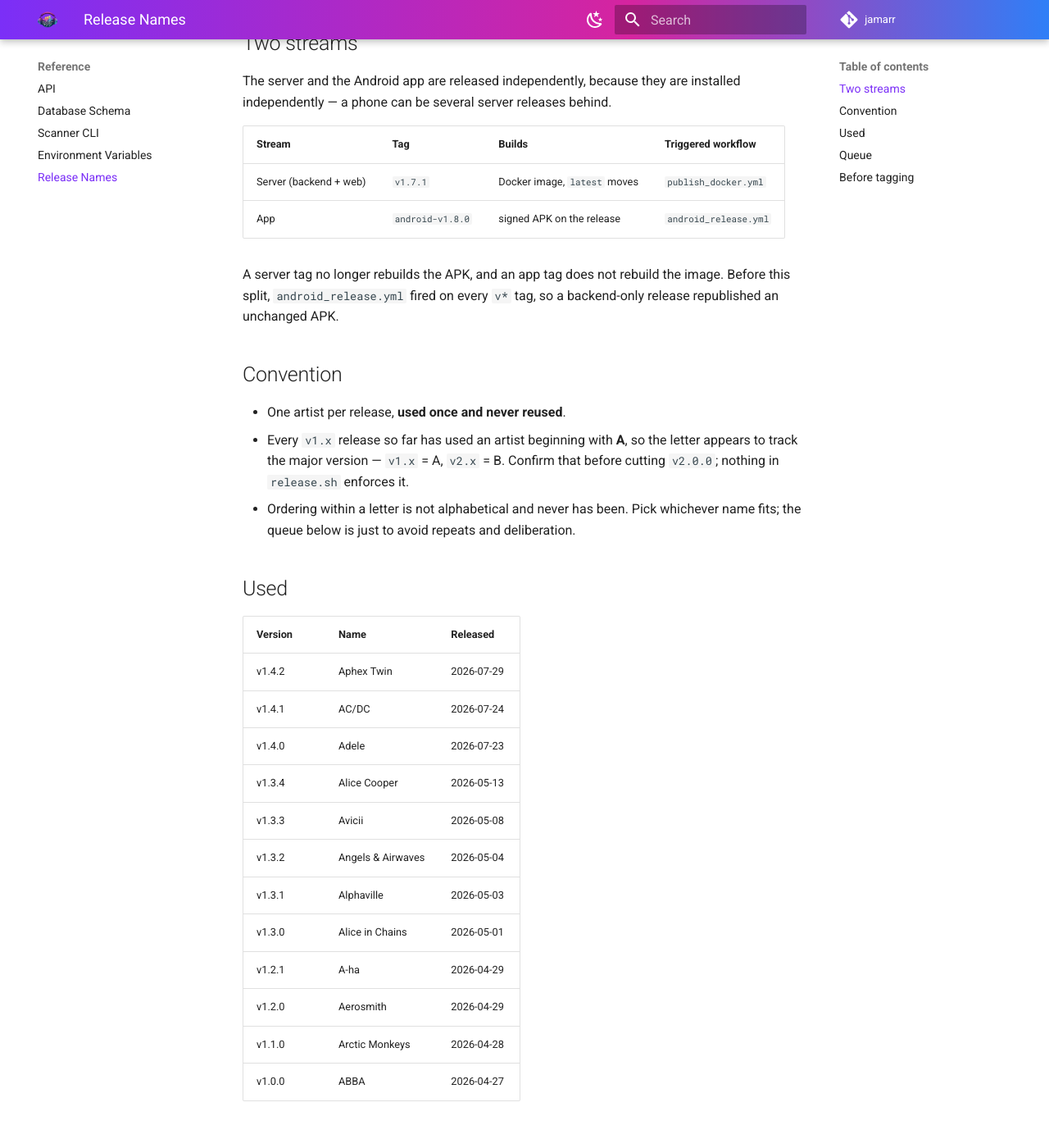
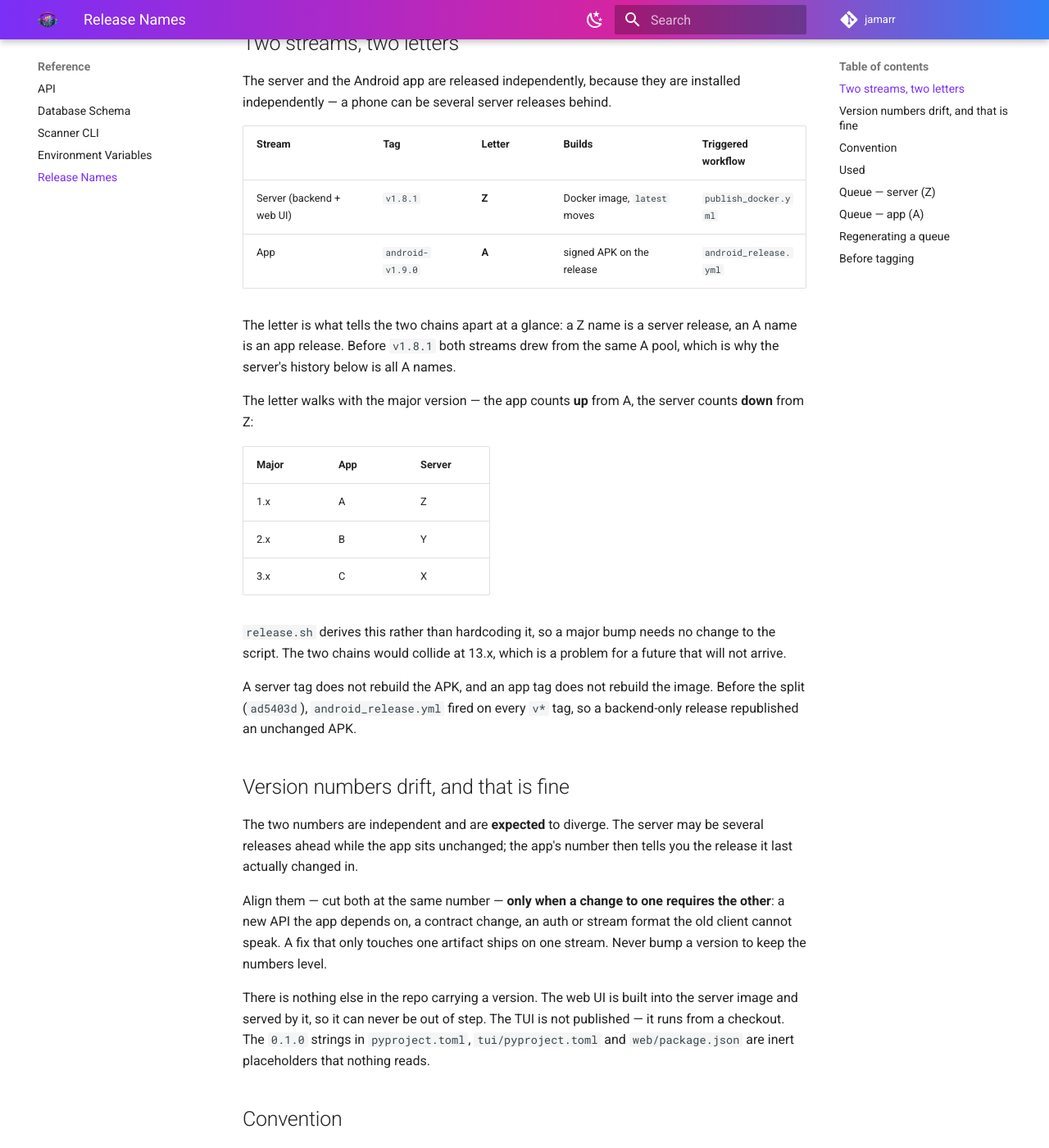
Before and after one commit to darious/jamarr, an MkDocs documentation site: the page built from docs/reference/release-names.md, in a window 1280 px wide and 1400 px high, scrolled down 426 px. Shown: the whole window at 82% size. Built offline with MkDocs 1.6.1 and Material for MkDocs 9.7.7, drawn with Linux system fonts in a browser that asks for light colours; comment, search, counter and statistics services are not loaded; some of the changed text lies outside the part shown.

Commit message:
docs(release): give each stream its own name chain
The codename convention predates the tag split, so both streams drew from
one pool of A artists and a name no longer said which artifact it belonged
to. Give the server chain Z artists and leave the app on A: the letter now
identifies the stream on sight, and release.sh rejects a name on the wrong
one rather than leaving it to memory.

Also state plainly what the two numbers mean, since that is what actually
caused the confusion: they drift on purpose, and are aligned only when a
change to one requires the other. Nothing else in the repo is versioned —
the web UI ships inside the server image and the TUI runs from a checkout.

The Used/Queue tables had not been maintained since v1.4.2, leaving four
shipped names (Tori Amos, Bryan Adams, Christina Aguilera, Alter Bridge)
sitting in the queue as if available. Reconciled against the published
releases and split into per-stream queues, with the Z counts pulled from
the prod library.

````diff
--- a/docs/reference/release-names.md
+++ b/docs/reference/release-names.md
@@ -4,41 +4,82 @@
 `release.sh` alongside the version:
 
 ```bash
-./release.sh v1.5.0 "Arcade Fire"           # server: Docker image
-./release.sh android-v1.8.0 "Tori Amos"     # app: signed APK
+./release.sh v1.8.1 "Hans Zimmer"           # server: Docker image
+./release.sh android-v1.9.0 "All Time Low"  # app: signed APK
 ```
 
 That produces the tag and a GitHub release titled `<tag> - <Name>`. Use
 `--dry-run` first to validate without pushing.
 
-## Two streams
+## Two streams, two letters
 
 The server and the Android app are released independently, because they are
 installed independently — a phone can be several server releases behind.
 
-| Stream | Tag | Builds | Triggered workflow |
-|---|---|---|---|
-| Server (backend + web) | `v1.7.1` | Docker image, `latest` moves | `publish_docker.yml` |
-| App | `android-v1.8.0` | signed APK on the release | `android_release.yml` |
+| Stream | Tag | Letter | Builds | Triggered workflow |
+|---|---|---|---|---|
+| Server (backend + web UI) | `v1.8.1` | **Z** | Docker image, `latest` moves | `publish_docker.yml` |
+| App | `android-v1.9.0` | **A** | signed APK on the release | `android_release.yml` |
 
-A server tag no longer rebuilds the APK, and an app tag does not rebuild the
-image. Before this split, `android_release.yml` fired on every `v*` tag, so a
-backend-only release republished an unchanged APK.
+The letter is what tells the two chains apart at a glance: a Z name is a server
+release, an A name is an app release. Before `v1.8.1` both streams drew from
+the same A pool, which is why the server's history below is all A names.
+
+The letter walks with the major version — the app counts **up** from A, the
+server counts **down** from Z:
+
+| Major | App | Server |
+|---|---|---|
+| 1.x | A | Z |
+| 2.x | B | Y |
+| 3.x | C | X |
+
+`release.sh` derives this rather than hardcoding it, so a major bump needs no
+change to the script. The two chains would collide at 13.x, which is a problem
+for a future that will not arrive.
+
+A server tag does not rebuild the APK, and an app tag does not rebuild the
+image. Before the split (`ad5403d`), `android_release.yml` fired on every `v*`
+tag, so a backend-only release republished an unchanged APK.
+
+## Version numbers drift, and that is fine
+
+The two numbers are independent and are **expected** to diverge. The server may
+be several releases ahead while the app sits unchanged; the app's number then
+tells you the release it last actually changed in.
+
+Align them — cut both at the same number — **only when a change to one requires
+the other**: a new API the app depends on, a contract change, an auth or stream
+format the old client cannot speak. A fix that only touches one artifact ships
+on one stream. Never bump a version to keep the numbers level.
+
+There is nothing else in the repo carrying a version. The web UI is built into
+the server image and served by it, so it can never be out of step. The TUI is
+not published — it runs from a checkout. The `0.1.0` strings in
+`pyproject.toml`, `tui/pyproject.toml` and `web/package.json` are inert
+placeholders that nothing reads.
 
 ## Convention
 
-- One artist per release, **used once and never reused**.
-- Every `v1.x` release so far has used an artist beginning with **A**, so the
-  letter appears to track the major version — `v1.x` = A, `v2.x` = B.
-  Confirm that before cutting `v2.0.0`; nothing in `release.sh` enforces it.
+- One artist per release, **used once and never reused** — across both streams.
+- The letter comes from the stream and the major version: `v1.x` takes Z, `v2.x`
+  takes Y; `android-v1.x` takes A, `android-v2.x` takes B.
 - Ordering within a letter is not alphabetical and never has been. Pick
-  whichever name fits; the queue below is just to avoid repeats and
+  whichever name fits; the queues below are just to avoid repeats and
   deliberation.
+- Move a name from the queue into the used table as part of the release.
 
 ## Used
 
-| Version | Name | Released |
+Reconciled against the published releases on 2026-08-20.
+
+| Tag | Name | Released |
 |---|---|---|
+| v1.8.0 | Alter Bridge | 2026-08-11 |
+| android-v1.8.0 | Alter Bridge | 2026-08-11 |
+| v1.7.0 | Christina Aguilera | 2026-08-10 |
+| v1.6.0 | Bryan Adams | 2026-08-09 |
+| v1.5.0 | Tori Amos | 2026-08-02 |
 | v1.4.2 | Aphex Twin | 2026-07-29 |
 | v1.4.1 | AC/DC | 2026-07-24 |
 | v1.4.0 | Adele | 2026-07-23 |
@@ -52,49 +93,74 @@
 | v1.1.0 | Arctic Monkeys | 2026-04-28 |
 | v1.0.0 | ABBA | 2026-04-27 |
 
-## Queue
+`android-v1.8.0` and `v1.8.0` share a name: they were cut three minutes apart
+when the streams split, and are the only pair that will.
 
-The artists with the most tracks in the library, already-used names removed.
-Take from the top, delete the line, and move it into the table above as part
-of the release commit.
+## Queue — server (Z)
 
 | # | Name | Tracks |
 |---|---|---|
-| 1 | Tori Amos | 306 |
-| 2 | Bryan Adams | 299 |
-| 3 | Christina Aguilera | 177 |
-| 4 | All Time Low | 150 |
-| 5 | Alter Bridge | 147 |
-| 6 | Ryan Adams | 147 |
-| 7 | Anastacia | 139 |
-| 8 | Ash | 137 |
-| 9 | Asian Dub Foundation | 130 |
-| 10 | James Arthur | 109 |
-| 11 | Anthrax | 108 |
-| 12 | Avenged Sevenfold | 107 |
-| 13 | Ashanti | 105 |
-| 14 | Anouk | 101 |
-| 15 | ATB | 101 |
-| 16 | Autechre | 101 |
-| 17 | AWOLNATION | 101 |
-| 18 | Amon Amarth | 96 |
-| 19 | Anathema | 92 |
-| 20 | Air | 91 |
+| 1 | ZZ Top | 180 |
+| 2 | Hans Zimmer | 155 |
+| 3 | Rob Zombie | 108 |
+| 4 | ZAYN | 64 |
+| 5 | Zero 7 | 51 |
+| 6 | The Zutons | 46 |
+| 7 | Zedd | 36 |
+| 8 | Zucchero | 28 |
+| 9 | Zeitkratzer | 6 |
+| 10 | Zendaya | 4 |
 
-Counts are from the production library on 2026-08-02. Grouping uses
-`artist.letter`, which is derived from the sort name — so artists filed under
-a surname (Tori Amos, Bryan Adams) count as A, matching how the library
-browses. Regenerate against prod with:
+The Z bench is shallow — 40 artists in the library, and only eight with real
+catalogues. When it runs out, take any Z artist rather than reaching for
+another letter; the letter is what identifies the stream and the major version.
+The bench refills at `v2.0.0`, which moves the server chain to Y.
+
+## Queue — app (A)
+
+Already-used names removed.
+
+| # | Name | Tracks |
+|---|---|---|
+| 1 | All Time Low | 150 |
+| 2 | Ryan Adams | 147 |
+| 3 | Anastacia | 139 |
+| 4 | Ash | 137 |
+| 5 | Asian Dub Foundation | 130 |
+| 6 | James Arthur | 109 |
+| 7 | Anthrax | 108 |
+| 8 | Avenged Sevenfold | 107 |
+| 9 | Ashanti | 105 |
+| 10 | Anouk | 101 |
+| 11 | ATB | 101 |
+| 12 | Autechre | 101 |
+| 13 | AWOLNATION | 101 |
+| 14 | Amon Amarth | 96 |
+| 15 | Anathema | 92 |
+| 16 | Air | 91 |
+
+## Regenerating a queue
+
+Counts are from the production library — A on 2026-08-02, Z on 2026-08-20.
+Grouping uses `artist.letter`, derived from the sort name, so artists filed
+under a surname (Tori Amos, Hans Zimmer) count as A and Z respectively,
+matching how the library browses.
 
 ```sql
 SELECT a.name, COUNT(DISTINCT ta.track_id) AS tracks
 FROM artist a
 JOIN track_artist ta ON ta.artist_mbid = a.mbid
-WHERE a.letter = 'A'
+WHERE a.letter = 'Z'
 GROUP BY a.name
 ORDER BY tracks DESC, a.name
 LIMIT 45;
 ```
+
+Without database access, the running server answers the same question:
+`GET /api/artists?starts_with=Z` for the names, then `GET /api/tracks?artist=<name>`
+per artist for the counts. The API route credits featured artists slightly
+differently from the SQL, so treat its counts as approximate — fine for
+ordering a queue.
 
 ## Before tagging
 
@@ -119,5 +185,4 @@
   signed APK and the Docker image, and both are public and awkward to retract.
 - Pick MAJOR/MINOR/PATCH from what actually changed: a new user-facing feature
   is a MINOR bump, a fix-only release is a PATCH.
-- The two streams number independently. The app starts at `android-v1.8.0`,
-  continuing the numbering users have already seen on the releases page.
+- The two streams number independently, and the letter must match the stream.
````
Also changed, not shown: AGENTS.md (+10 -5 lines), 1 other file.
